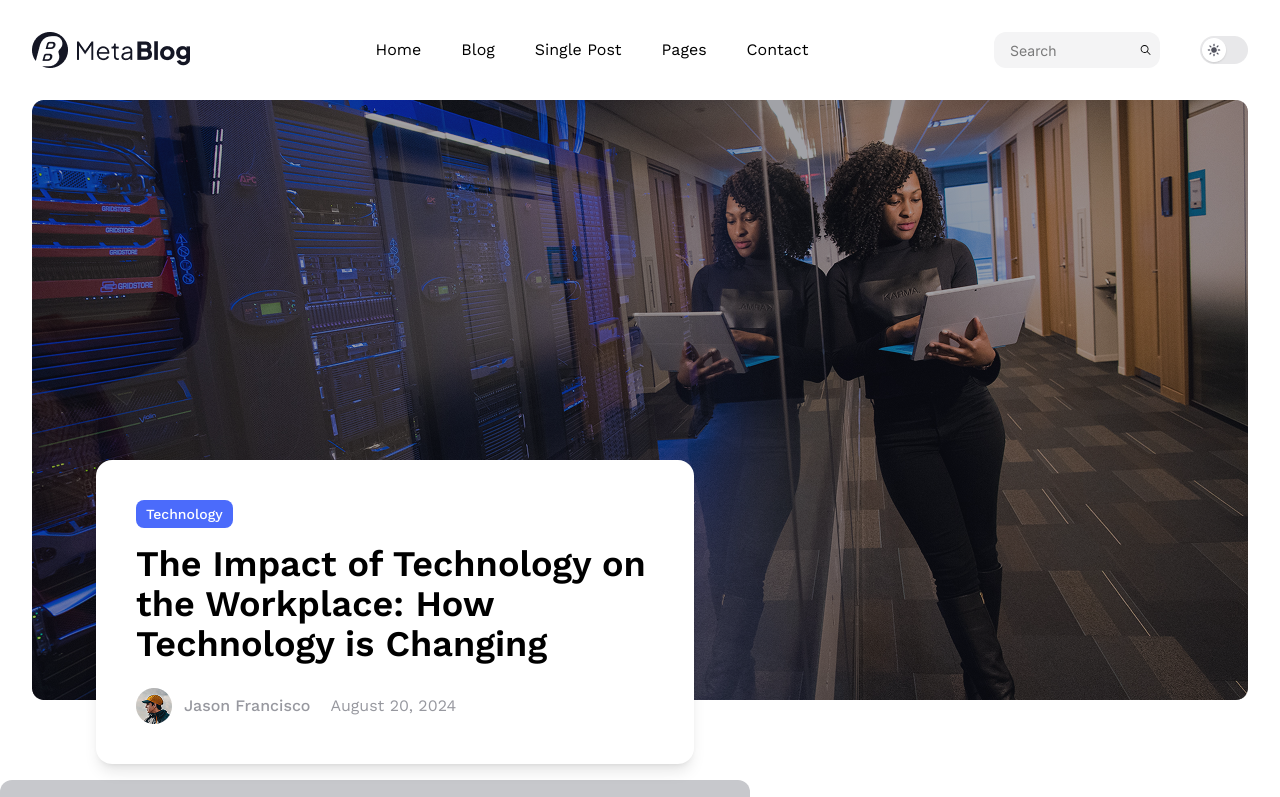
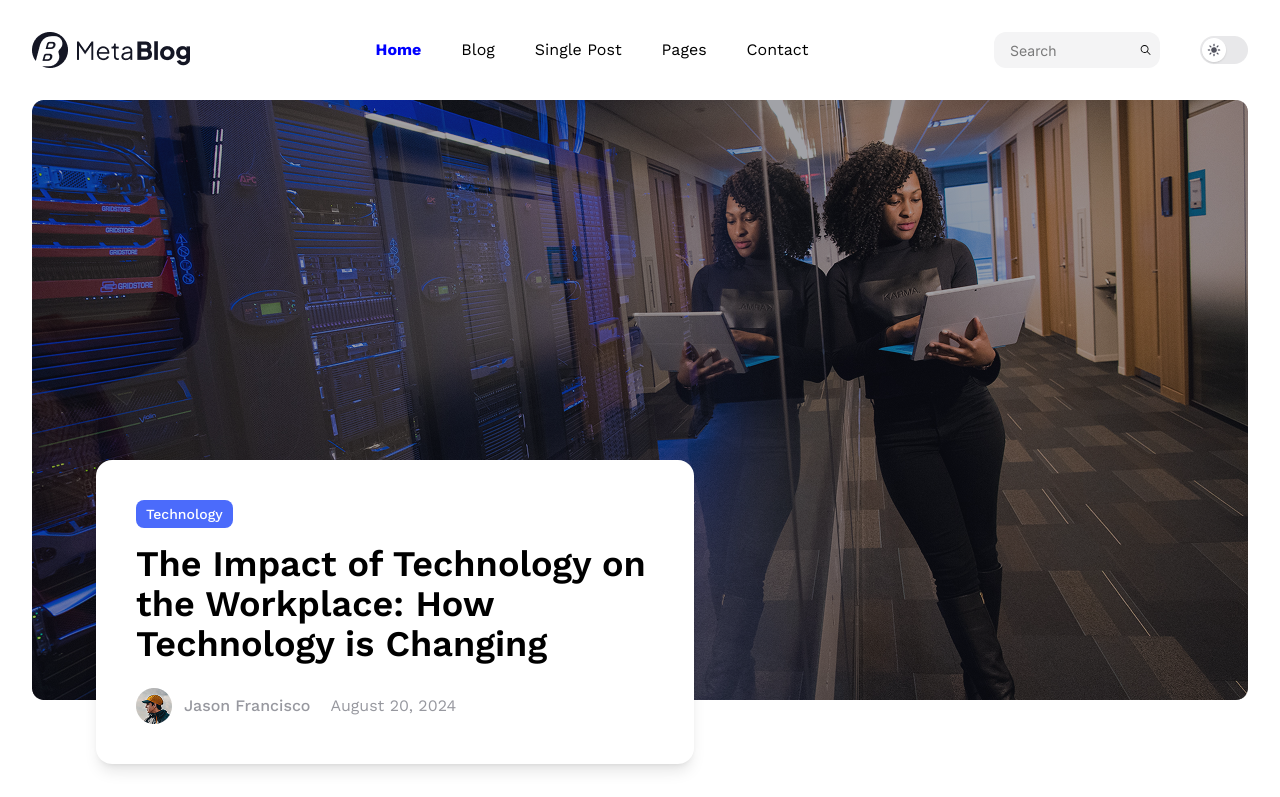
Before and after one commit to Ellham-dev/metaBlog, a React (Vite) app: page / in a window 1280 px wide. Shown: the top 797 px of the page. Built offline with nearby package versions, Linux system fonts and the light colour scheme.

Commit message:
routing link add

```diff
--- a/src/App.jsx
+++ b/src/App.jsx
@@ -5,6 +5,8 @@ import Home from './pages/Home'
 import Blog from './pages/Blog'
 import About from './pages/About'
 import SinglePost from './pages/SinglePost'
+import Contact from './pages/Contact'
+import Pages from './pages/Pages'
 
 const App = () => {
   return (
@@ -14,6 +16,8 @@ const App = () => {
     <Route path='/' element={<Home/>}/>
     <Route path='blog' element={<Blog/>}/>
     <Route path='about' element={<About/>}/>
+    <Route path='contact' element={<Contact/>}/>
+    <Route path='pages' element={<Pages/>}/>
     <Route path='singlepost' element={<SinglePost/>}/>
     </Route>
     </Routes>
--- a/src/components/Header.jsx
+++ b/src/components/Header.jsx
@@ -2,6 +2,7 @@ import React from 'react'
 import Logo from '/LogoMain.png'
 import MoodChange from '/Moodchange.png'
 import { IoIosSearch } from 'react-icons/io'
+import { Link, NavLink } from 'react-router'
 
 const Header = () => {
     return (
@@ -11,15 +12,25 @@ const Header = () => {
                     {/* Header_part */}
                     <div className="flex items-center justify-between h-[100px]">
                         <div className="">
-                            <img src={Logo} alt="" />
+                            <Link to="/"><img src={Logo} alt="" /></Link>
                         </div>
                         <div className="">
                             <ul className='flex items-center text-base leading-6 gap-x-10'>
-                                <li>Home</li>
-                                <li>Blog</li>
-                                <li>Single Post</li>
-                                <li>Pages</li>
-                                <li>Contact</li>
+                                <li><NavLink style={({ isActive }) => ({
+                                    color: isActive ? "blue" : "black", fontWeight: isActive ? "bold" : "normal"
+                                })} to="/">Home</NavLink></li>
+                                <li><NavLink style={({ isActive }) => ({
+                                    color: isActive ? "blue" : "black", fontWeight: isActive ? "bold" : "normal"
+                                })} to="blog">Blog</NavLink></li>
+                                <li><NavLink style={({ isActive }) => ({
+                                    color: isActive ? "blue" : "black", fontWeight: isActive ? "bold" : "normal"
+                                })} to="singlepost">Single Post</NavLink></li>
+                                <li><NavLink style={({ isActive }) => ({
+                                    color: isActive ? "blue" : "black", fontWeight: isActive ? "bold" : "normal"
+                                })} to="pages">Pages</NavLink></li>
+                                <li><NavLink style={({ isActive }) => ({
+                                    color: isActive ? "blue" : "black", fontWeight: isActive ? "bold" : "normal"
+                                })} to="contact">Contact</NavLink></li>
                             </ul>
                         </div>
                         <div className="flex items-center gap-x-10">
--- a/src/pages/Home.jsx
+++ b/src/pages/Home.jsx
@@ -7,7 +7,6 @@ const Home = () => {
     return (
         <>
             <Hero />
-            <Ads />
             <LatestPost/>
 
         </>
```
